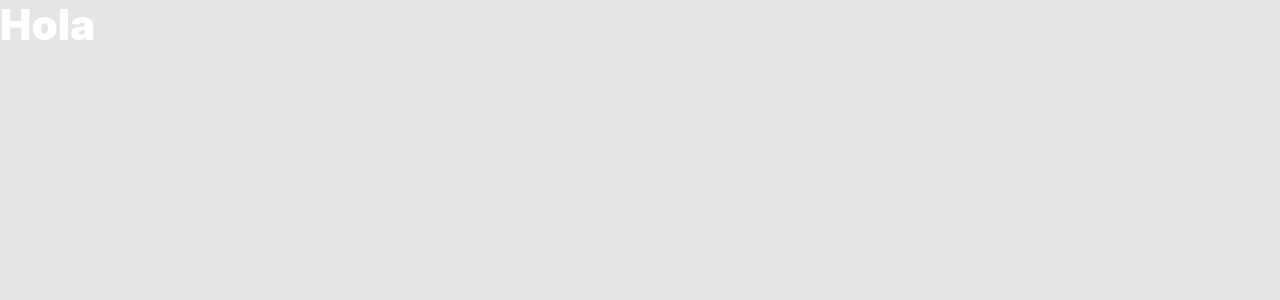
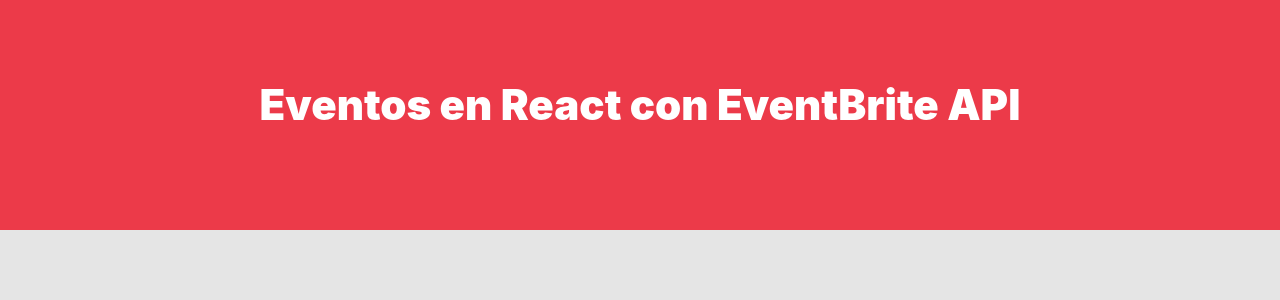
Before and after one commit to jimmy404/REACT-eventos, a React (Create React App) app: page / in a window 1280 px wide. Shown: the top 300 px of the page. Built offline with nearby package versions, Linux system fonts and the light colour scheme.

Commit message:
Adding Header.js file

```diff
--- a/src/App.js
+++ b/src/App.js
@@ -1,9 +1,11 @@
-import React from 'react';
-
+import React, { Fragment } from 'react';
+import Header from './components/Header'
 
 function App() {
   return (
-    <h1>Hola</h1>
+    <Fragment>
+      <Header />
+    </Fragment>
   );
 }
 
--- /dev/null
+++ b/src/components/Header.js
@@ -0,0 +1,9 @@
+import React from 'react';
+
+const Header = () => (
+    <header className="uk-margin" uk-margin="true">
+        <h1 className="uk-text-center">Eventos en React con EventBrite API</h1>
+    </header>
+);
+
+export default Header;
```
